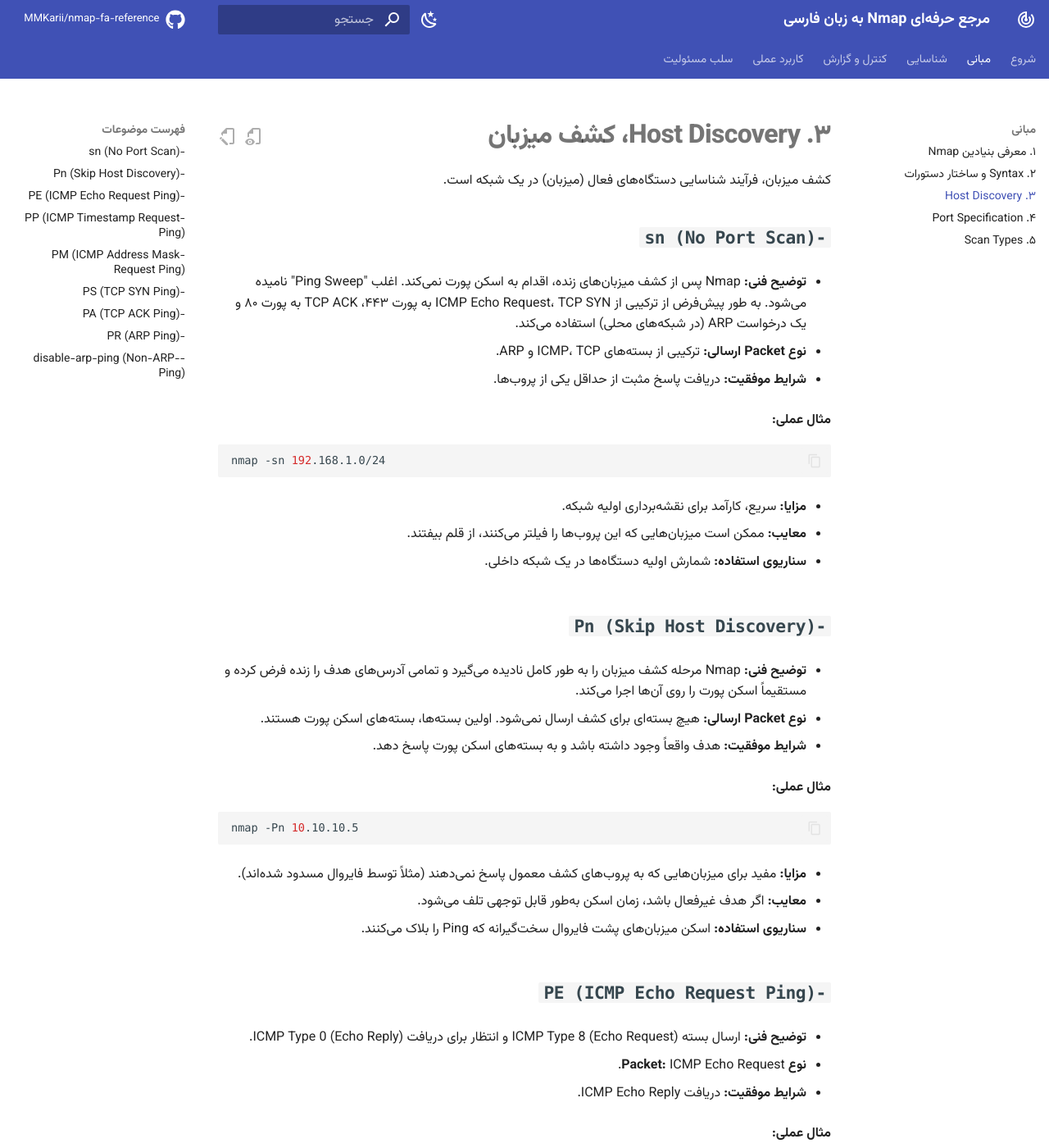
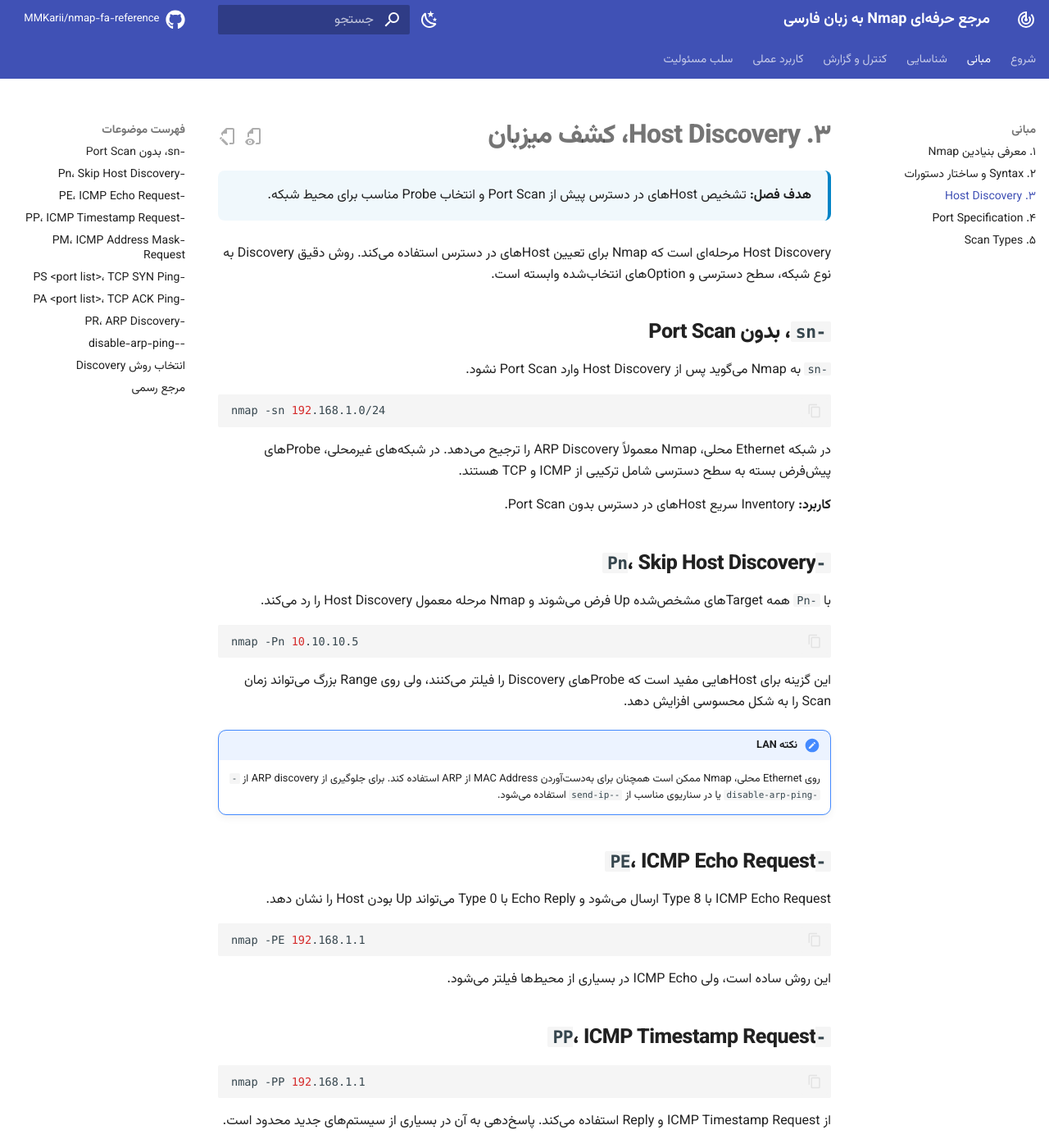
Before and after one commit to MMKarii/nmap-fa-reference, an MkDocs documentation site: the page built from docs/03-host-discovery.md, in a window 1280 px wide and 1400 px high. Shown: the whole window at 82% size. Built offline with MkDocs 1.6.1 and Material for MkDocs 9.7.7, drawn with Linux system fonts in a browser that asks for light colours; comment, search, counter and statistics services are not loaded; some of the changed text lies outside the part shown.

Commit message:
Review host discovery behavior against Nmap guide

````diff
--- a/docs/03-host-discovery.md
+++ b/docs/03-host-discovery.md
@@ -1,185 +1,113 @@
 # ۳. Host Discovery، کشف میزبان
 
-کشف میزبان، فرآیند شناسایی دستگاه‌های فعال (میزبان) در یک شبکه است.
+<div class="chapter-meta">
+<strong>هدف فصل:</strong> تشخیص Hostهای در دسترس پیش از Port Scan و انتخاب Probe مناسب برای محیط شبکه.
+</div>
 
-## `-sn (No Port Scan)`
+Host Discovery مرحله‌ای است که Nmap برای تعیین Hostهای در دسترس استفاده می‌کند. روش دقیق Discovery به نوع شبکه، سطح دسترسی و Optionهای انتخاب‌شده وابسته است.
 
-- **توضیح فنی:** Nmap پس از کشف میزبان‌های زنده، اقدام به اسکن پورت نمی‌کند. اغلب "Ping Sweep" نامیده می‌شود. به طور پیش‌فرض از ترکیبی از ICMP Echo Request، TCP SYN به پورت ۴۴۳، TCP ACK به پورت ۸۰ و یک درخواست ARP (در شبکه‌های محلی) استفاده می‌کند.
+## `-sn`، بدون Port Scan
 
-- **نوع Packet ارسالی:** ترکیبی از بسته‌های ICMP، TCP و ARP.
-
-- **شرایط موفقیت:** دریافت پاسخ مثبت از حداقل یکی از پروب‌ها.
-
-**مثال عملی:**
+`-sn` به Nmap می‌گوید پس از Host Discovery وارد Port Scan نشود.
 
 ```bash
 nmap -sn 192.168.1.0/24
 ```
 
-- **مزایا:** سریع، کارآمد برای نقشه‌برداری اولیه شبکه.
+در شبکه Ethernet محلی، Nmap معمولاً ARP Discovery را ترجیح می‌دهد. در شبکه‌های غیرمحلی، Probeهای پیش‌فرض بسته به سطح دسترسی شامل ترکیبی از ICMP و TCP هستند.
 
-- **معایب:** ممکن است میزبان‌هایی که این پروب‌ها را فیلتر می‌کنند، از قلم بیفتند.
+**کاربرد:** Inventory سریع Hostهای در دسترس بدون Port Scan.
 
-- **سناریوی استفاده:** شمارش اولیه دستگاه‌ها در یک شبکه داخلی.
+## `-Pn`، Skip Host Discovery
 
-## `-Pn (Skip Host Discovery)`
-
-- **توضیح فنی:** Nmap مرحله کشف میزبان را به طور کامل نادیده می‌گیرد و تمامی آدرس‌های هدف را زنده فرض کرده و مستقیماً اسکن پورت را روی آن‌ها اجرا می‌کند.
-
-- **نوع Packet ارسالی:** هیچ بسته‌ای برای کشف ارسال نمی‌شود. اولین بسته‌ها، بسته‌های اسکن پورت هستند.
-
-- **شرایط موفقیت:** هدف واقعاً وجود داشته باشد و به بسته‌های اسکن پورت پاسخ دهد.
-
-**مثال عملی:**
+با `-Pn` همه Targetهای مشخص‌شده Up فرض می‌شوند و Nmap مرحله معمول Host Discovery را رد می‌کند.
 
 ```bash
 nmap -Pn 10.10.10.5
 ```
 
-- **مزایا:** مفید برای میزبان‌هایی که به پروب‌های کشف معمول پاسخ نمی‌دهند (مثلاً توسط فایروال مسدود شده‌اند).
+این گزینه برای Hostهایی مفید است که Probeهای Discovery را فیلتر می‌کنند، ولی روی Range بزرگ می‌تواند زمان Scan را به شکل محسوسی افزایش دهد.
 
-- **معایب:** اگر هدف غیرفعال باشد، زمان اسکن به‌طور قابل توجهی تلف می‌شود.
+!!! note "نکته LAN"
+    روی Ethernet محلی، Nmap ممکن است همچنان برای به‌دست‌آوردن MAC Address از ARP استفاده کند. برای جلوگیری از ARP discovery از `--disable-arp-ping` یا در سناریوی مناسب از `--send-ip` استفاده می‌شود.
 
-- **سناریوی استفاده:** اسکن میزبان‌های پشت فایروال سخت‌گیرانه که Ping را بلاک می‌کنند.
+## `-PE`، ICMP Echo Request
 
-## `-PE (ICMP Echo Request Ping)`
-
-- **توضیح فنی:** ارسال بسته ICMP Type 8 (Echo Request) و انتظار برای دریافت ICMP Type 0 (Echo Reply).
-
-- **نوع Packet:** ICMP Echo Request.
-
-- **شرایط موفقیت:** دریافت ICMP Echo Reply.
-
-**مثال عملی:**
+ICMP Echo Request با Type 8 ارسال می‌شود و Echo Reply با Type 0 می‌تواند Up بودن Host را نشان دهد.
 
 ```bash
 nmap -PE 192.168.1.1
 ```
 
-- **مزایا:** ساده و استاندارد.
+این روش ساده است، ولی ICMP Echo در بسیاری از محیط‌ها فیلتر می‌شود.
 
-- **معایب:** به راحتی توسط فایروال‌ها مسدود می‌شود.
-
-- **سناریوی استفاده:** شبکه‌های داخلی که محدودیت کمتری دارند.
-
-## `-PP (ICMP Timestamp Request Ping)`
-
-- **توضیح فنی:** ارسال بسته ICMP Type 13 (Timestamp Request) و انتظار برای دریافت ICMP Type 14 (Timestamp Reply).
-
-- **نوع Packet:** ICMP Timestamp Request.
-
-- **شرایط موفقیت:** دریافت ICMP Timestamp Reply.
-
-**مثال عملی:**
+## `-PP`، ICMP Timestamp Request
 
 ```bash
 nmap -PP 192.168.1.1
 ```
 
-- **مزایا:** کمتر رایج، ممکن است از فیلترهای ساده ICMP Echo عبور کند.
+از ICMP Timestamp Request و Reply استفاده می‌کند. پاسخ‌دهی به آن در بسیاری از سیستم‌های جدید محدود است.
 
-- **معایب:** بسیاری از سیستم‌ها به طور پیش‌فرض به این درخواست پاسخ نمی‌دهند.
-
-- **سناریوی استفاده:** زمانی که ICMP Echo مسدود است.
-
-## `-PM (ICMP Address Mask Request Ping)`
-
-- **توضیح فنی:** ارسال بسته ICMP Type 17 (Address Mask Request) و انتظار برای دریافت ICMP Type 18 (Address Mask Reply).
-
-- **نوع Packet:** ICMP Address Mask Request.
-
-- **شرایط موفقیت:** دریافت ICMP Address Mask Reply.
-
-**مثال عملی:**
+## `-PM`، ICMP Address Mask Request
 
 ```bash
 nmap -PM 192.168.1.1
 ```
 
-- **مزایا:** بسیار نادر، احتمال عبور از فیلترها وجود دارد.
+از ICMP Address Mask Request استفاده می‌کند. این روش امروزه کمتر رایج و معمولاً کم‌پاسخ است.
 
-- **معایب:** پاسخ‌دهی بسیار کم، عمدتاً توسط روترهای قدیمی.
+## `-PS <port list>`، TCP SYN Ping
 
-- **سناریوی استفاده:** تست‌های نادر در محیط‌های خاص.
-
-## `-PS (TCP SYN Ping)`
-
-- **توضیح فنی:** ارسال بسته TCP با پرچم SYN تنظیم شده به پورت‌های مشخص (پیش‌فرض ۸۰). اگر پورت بسته باشد، یک بسته RST دریافت می‌شود. اگر پورت باز باشد، یک بسته SYN/ACK دریافت می‌شود. در هر دو حالت، میزبان زنده تشخیص داده می‌شود. اگر هیچ پاسخی نیامد، میزبان احتمالاً غیرفعال است یا بسته فیلتر شده.
-
-- **نوع Packet:** TCP با پرچم SYN.
-
-- **شرایط موفقیت:** دریافت TCP RST یا SYN/ACK.
-
-**مثال عملی:**
+یک TCP packet با Flag برابر SYN به Portهای انتخاب‌شده ارسال می‌شود. دریافت SYN/ACK یا RST نشان می‌دهد Host پاسخ‌گو است.
 
 ```bash
 nmap -PS22,80,443 10.0.0.1
 ```
 
-- **مزایا:** قابل اعتمادتر از ICMP در بسیاری از شبکه‌های اینترنتی، زیرا ترافیک TCP معمولاً کمتر مسدود می‌شود.
+Port list باید مستقیماً بعد از `-PS` نوشته شود.
 
-- **معایب:** نیاز به ساخت بسته‌های TCP خام دارد (نیاز به دسترسی بالا).
+**کاربرد:** Discovery در محیط‌هایی که ICMP محدود شده ولی TCP به بعضی Portها عبور می‌کند.
 
-- **سناریوی استفاده:** کشف میزبان‌های اینترنتی که ICMP را مسدود کرده‌اند.
+## `-PA <port list>`، TCP ACK Ping
 
-## `-PA (TCP ACK Ping)`
-
-- **توضیح فنی:** ارسال بسته TCP با پرچم ACK تنظیم شده. از آنجایی که این بسته بخشی از یک connection موجود نیست، میزبان‌ها معمولاً با ارسال بسته RST پاسخ می‌دهند.
-
-- **نوع Packet:** TCP با پرچم ACK.
-
-- **شرایط موفقیت:** دریافت TCP RST.
-
-**مثال عملی:**
+یک TCP ACK probe ارسال می‌شود. دریافت RST می‌تواند نشان‌دهنده در دسترس بودن Host باشد.
 
 ```bash
 nmap -PA22,80,443 10.0.0.1
 ```
 
-- **مزایا:** می‌تواند قوانین فایروال stateful را دور بزند که تنها connection‌های آغاز شده از داخل را مجاز می‌دانند (چون ACK به تنهایی غیرعادی است).
+این Probe اتصال TCP کامل ایجاد نمی‌کند. نتیجه آن به رفتار Firewall و مسیر شبکه وابسته است و نباید به‌عنوان روش قطعی «عبور از Stateful Firewall» توصیف شود.
 
-- **معایب:** ممکن است توسط فایروال‌های پیشرفته شناسایی شود.
+## `-PR`، ARP Discovery
 
-- **سناریوی استفاده:** تست عبور از فایروال‌های stateful.
-
-## `-PR (ARP Ping)`
-
-- **توضیح فنی:** ارسال درخواست ARP Broadcast. این تکنیک فقط در شبکه‌های محلی (LAN) کاربرد دارد.
-
-- **نوع Packet:** ARP Request.
-
-- **شرایط موفقیت:** دریافت ARP Reply.
-
-**مثال عملی:**
+در Local Ethernet، ARP یکی از قابل‌اعتمادترین روش‌های Discovery است، چون Host برای ارتباط IP در همان Segment به ARP نیاز دارد.
 
 ```bash
-nmap -PR 192.168.1.0/24
+sudo nmap -PR 192.168.1.0/24
 ```
 
-- **مزایا:** بسیار سریع، مطمئن و غیرقابل فیلتر در لایه ۲.
+کنترل‌هایی مثل Port Security، VLAN isolation و تجهیزات شبکه می‌توانند روی مشاهده نتیجه اثر بگذارند، بنابراین «غیرقابل فیلتر» توصیف دقیقی نیست.
 
-- **معایب:** فقط در شبکه محلی کار می‌کند.
+## `--disable-arp-ping`
 
-- **سناریوی استفاده:** کشف سریع و دقیق تمامی میزبان‌ها در یک شبکه LAN.
-
-## `--disable-arp-ping (Non-ARP Ping)`
-
-- **توضیح فنی:**
-
-را مجبور می‌کند حتی در شبکه‌های محلی نیز از تکنیک‌های لایه ۳ (مانند ICMP یا TCP) برای کشف میزبان استفاده کند و از ARP پرهیز نماید.
-
-- **نوع Packet:** بستگی به سایر پرچم‌های کشف دارد (مثلاً ICMP یا TCP).
-
-- **شرایط موفقیت:** دریافت پاسخ لایه ۳.
-
-**مثال عملی:**
+Nmap را وادار می‌کند برای Host Discovery محلی به ARP متکی نباشد و از Probeهای IP انتخاب‌شده استفاده کند.
 
 ```bash
-nmap -sn --disable-arp-ping 192.168.1.0/24
+sudo nmap -sn --disable-arp-ping -PE 192.168.1.0/24
 ```
 
-- **مزایا:** شبیه‌سازی رفتار اسکن از راه دور روی شبکه محلی.
+این روش معمولاً نسبت به ARP Discovery در LAN کندتر یا کم‌اطمینان‌تر است، ولی برای بررسی رفتار لایه ۳ مفید است.
 
-- **معایب:** بسیار کندتر و کمتر قابل اعتماد از ARP در LAN.
+## انتخاب روش Discovery
 
-- **سناریوی استفاده:** تست اثربخشی قوانین فایروال میزبان در شبکه داخلی.
+| محیط | نقطه شروع پیشنهادی |
+|---|---|
+| LAN محلی | `-sn` و ARP Discovery پیش‌فرض |
+| Host اینترنتی با ICMP محدود | `-PS` روی Portهای مجاز |
+| Hostهایی که Discovery را فیلتر می‌کنند | `-Pn` با Scope محدود |
+| بررسی ICMP | `-PE`، `-PP` یا `-PM` بر اساس نیاز |
+
+## مرجع رسمی
+
+- [Host Discovery](https://nmap.org/book/man-host-discovery.html)
````
